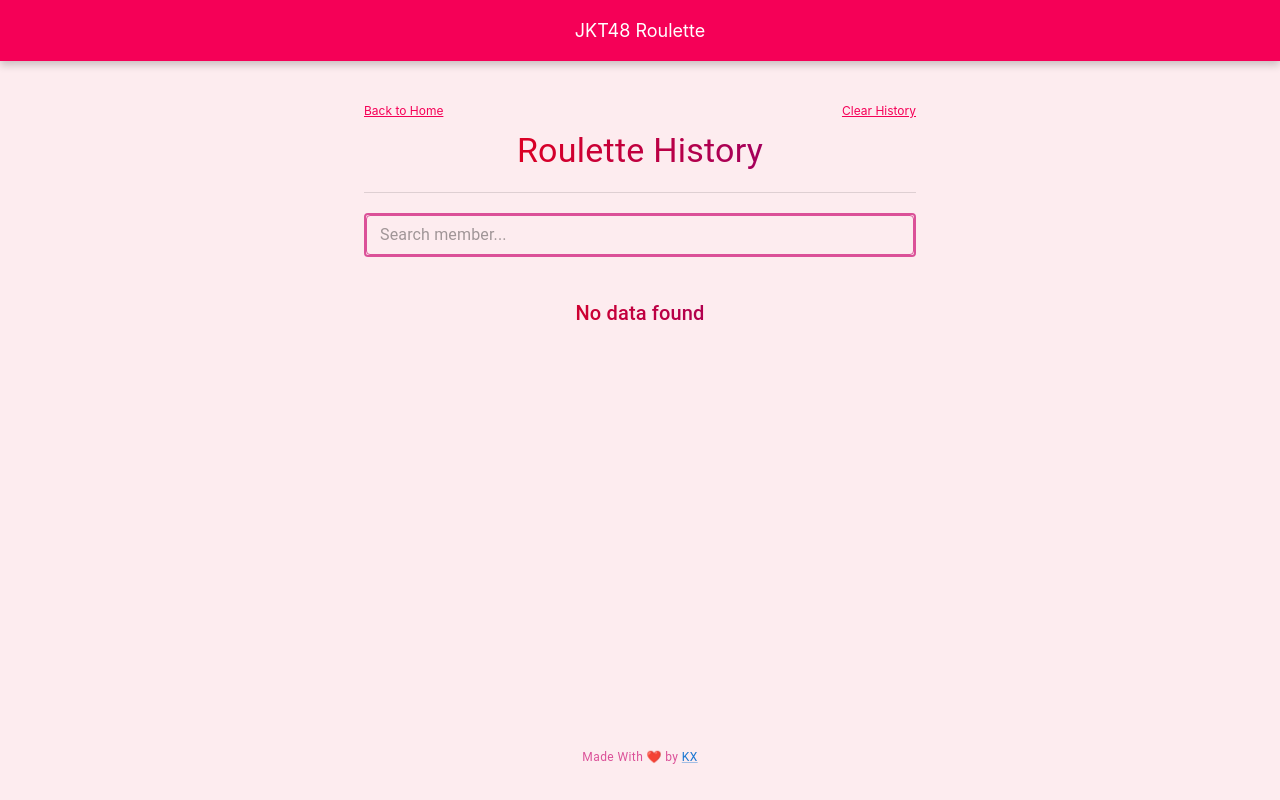
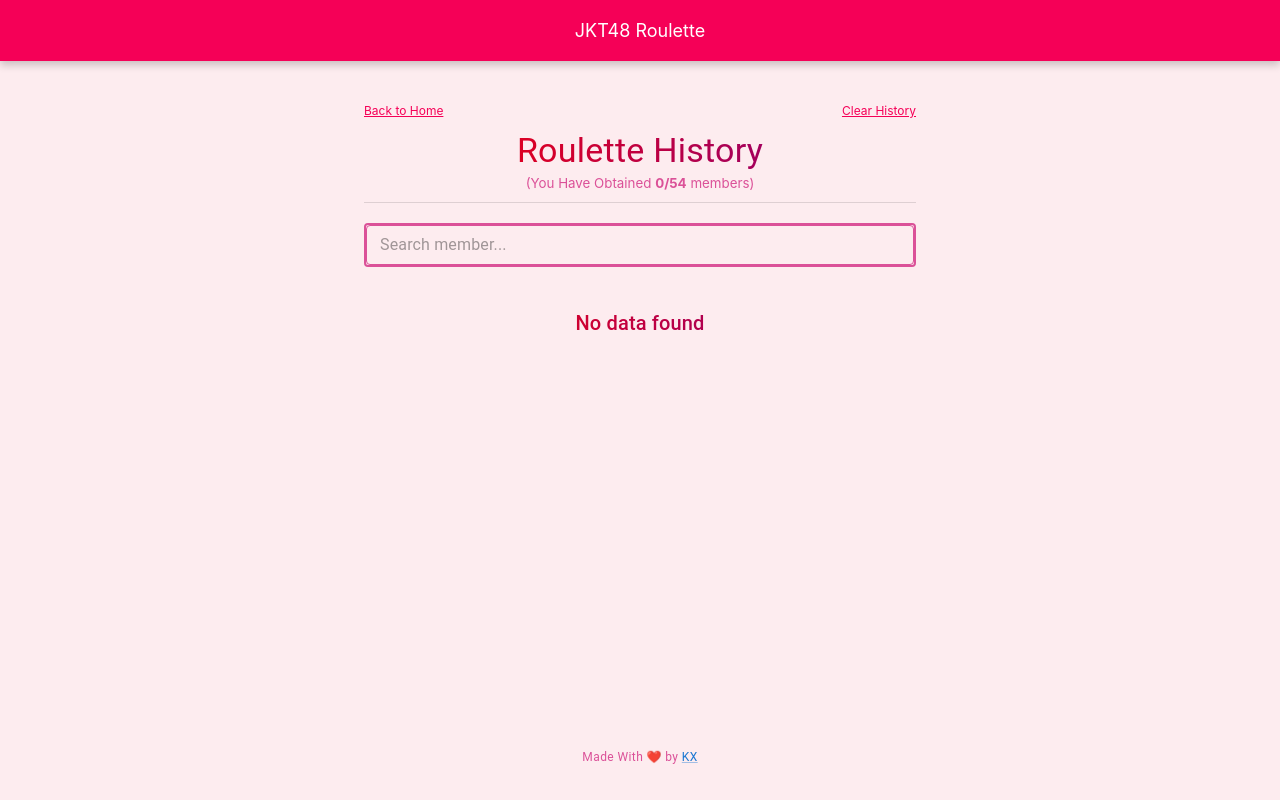
Before and after one commit to rksrbbn/j-roulette, a React (Create React App) app: page /gallery in a window 1280 px wide. Built offline with nearby package versions, Linux system fonts and the light colour scheme.

Commit message:
add total members obtained

```diff
--- a/src/pages/roulette/gallery.js
+++ b/src/pages/roulette/gallery.js
@@ -67,10 +67,12 @@
                     }
                 }}>Clear History</p>
             </div>
-                <Typography variant='h4' style={{ background: 'linear-gradient(to right, red, purple)', WebkitBackgroundClip: 'text', WebkitTextFillColor: 'transparent', marginBottom:'20px' }}>
+
+                <Typography variant='h4' style={{ background: 'linear-gradient(to right, red, purple)', WebkitBackgroundClip: 'text', WebkitTextFillColor: 'transparent'}}>
                    Roulette History
                 </Typography>
-                <Divider/>
+                <small style={{color:'#db5198', marginBottom:'5px'}}>(You Have Obtained <span style={{fontWeight:'bold'}}>{memberList.length}/{members.length}</span> members)</small>
+                <Divider sx={{marginTop:'10px'}}/>
 
                  {/* Search Bar */}
                  <TextField
```
